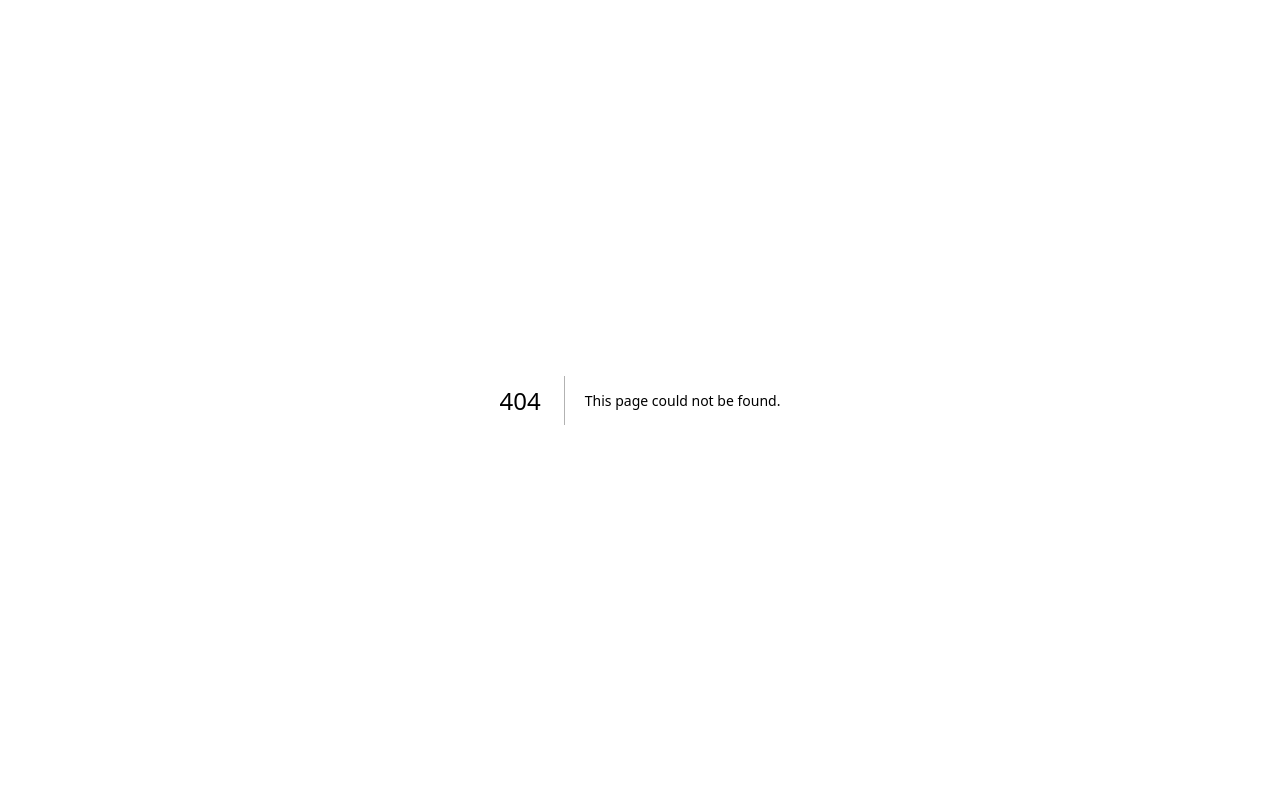
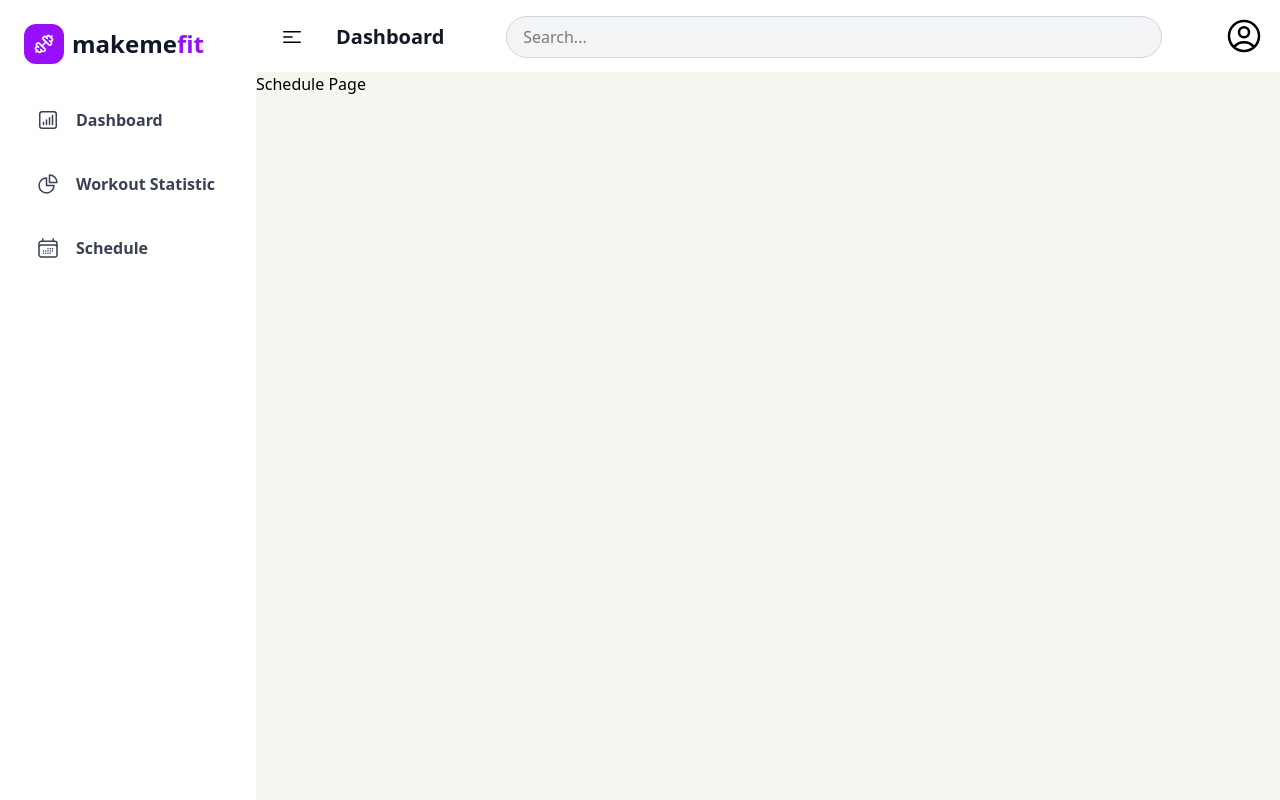
Before and after one commit to a-y-a-n-das/makemefit, a Next.js app in the folder apps/web/: page /dashboard/schedule in a window 1280 px wide. Before the commit this address had no page. Built offline with nearby package versions, Linux system fonts and the light colour scheme.

Commit message:
Dashboard routing added

```diff
--- a/apps/web/app/components/SideBar.tsx
+++ b/apps/web/app/components/SideBar.tsx
@@ -1,28 +1,33 @@
 "use client";
 
 import { Dumbbell } from "lucide-react";
+import { useRouter } from "next/navigation";
 import { useState } from "react";
 
 export default function SideBar() {
   const [dashboardOpen, setDashboardOpen] = useState(false);
   const [workoutStatsOpen, setWorkoutStatsOpen] = useState(false);
   const [scheduleOpen, setScheduleOpen] = useState(false);
+  const router = useRouter();
 
   const setButtonState = (button: string) => {
     if (button === "dashboard") {
       setDashboardOpen(true);
       setWorkoutStatsOpen(false);
       setScheduleOpen(false);
+      router.push("/dashboard");
     } else if (button === "workoutStats") {
       setDashboardOpen(false);
       setWorkoutStatsOpen(true);
       setScheduleOpen(false);
+      router.push("/dashboard/workouts");
     } else if (button === "schedule") {
       setDashboardOpen(false);
       setWorkoutStatsOpen(false);
       setScheduleOpen(true);
+      router.push("/dashboard/schedule");
     }
-  }
+  };
   return (
     <aside className=" hidden lg:flex lg:w-64 bg-white shadow-md flex-col">
       <div className="flex items-center gap-2 hidden lg:flex px-6 py-6">
--- /dev/null
+++ b/apps/web/app/dashboard/schedule/page.tsx
@@ -0,0 +1,5 @@
+export default function SchedulePage() {
+  return <div className="w-full bg-[#f4f7f0]">
+    Schedule Page
+  </div>;
+}
--- /dev/null
+++ b/apps/web/app/dashboard/workouts/page.tsx
@@ -0,0 +1,5 @@
+export default function WorkoutsPage() {
+  return <div className="w-full bg-[#f4f7f0]">
+    Workouts Page
+  </div>;
+}
```
